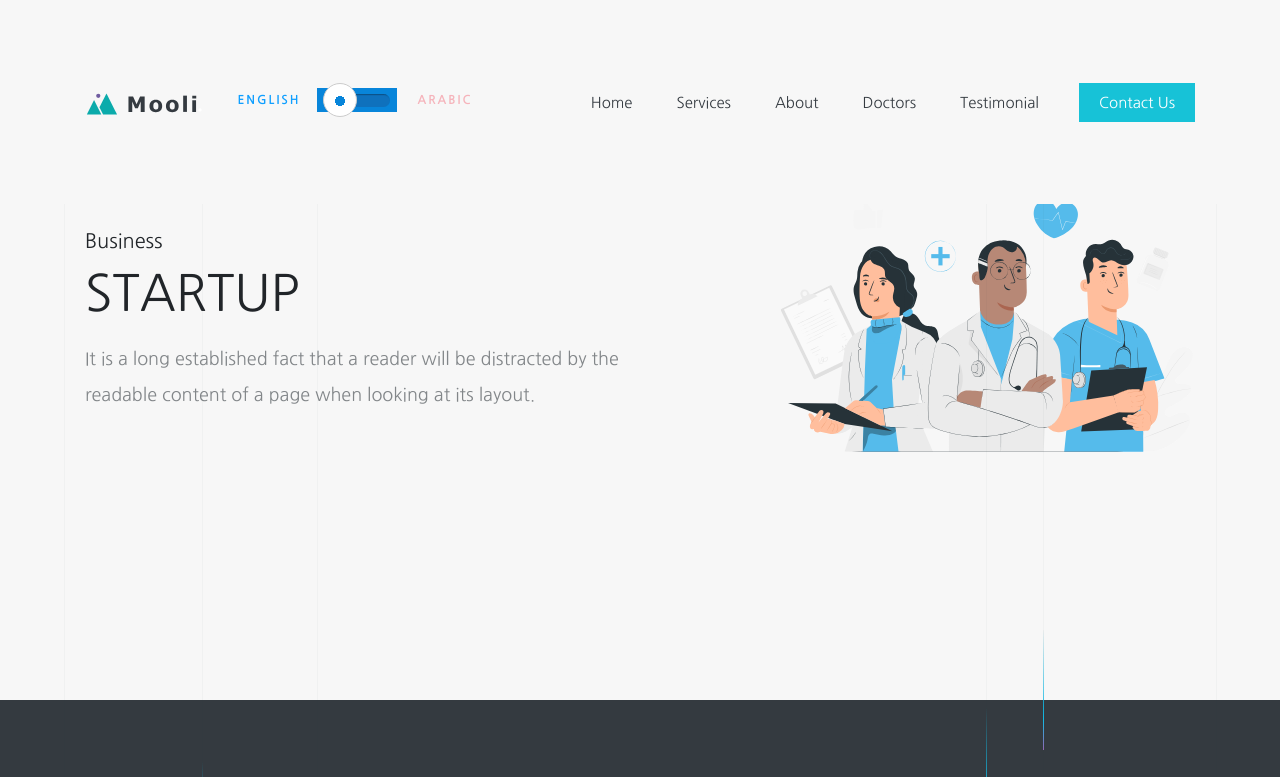
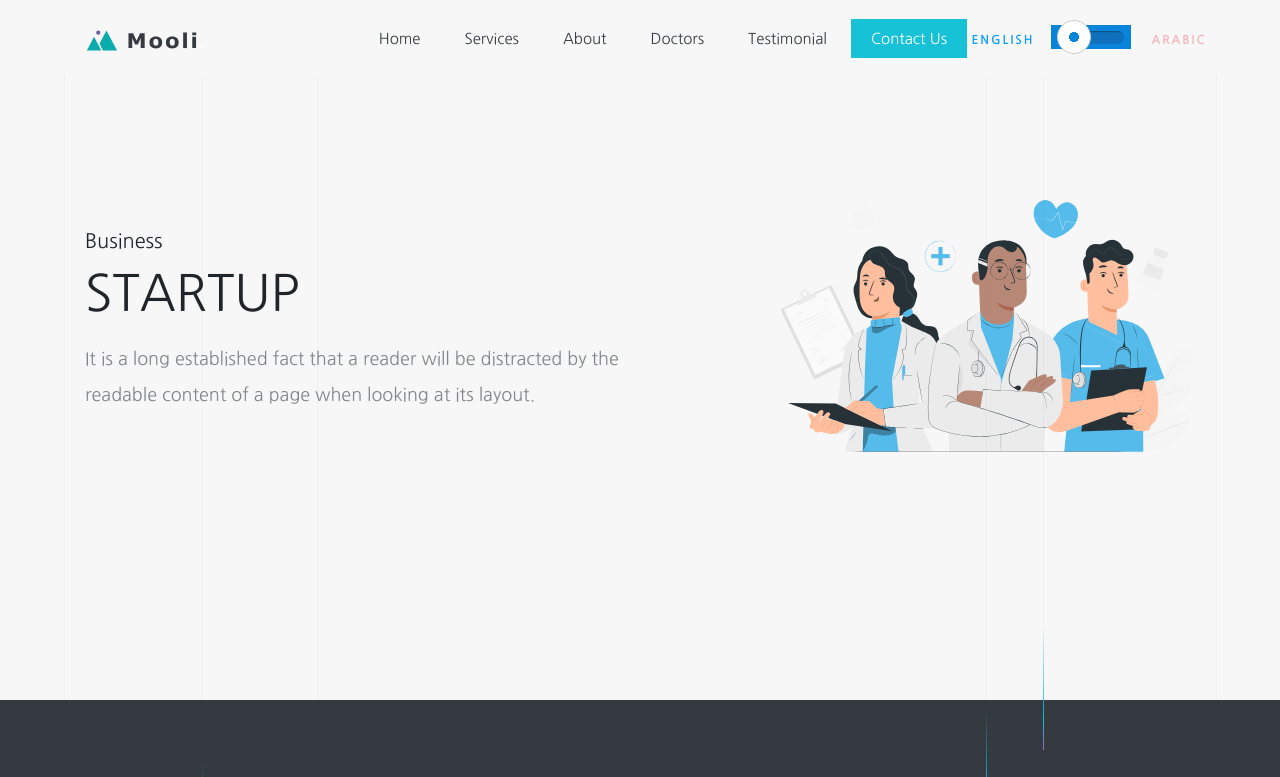
Before and after one commit to azuapp/alkafaat-website, a website: page index.html in a window 1280 px wide. Shown: the top 777 px of the page. Drawn offline with Linux system fonts and the light colour scheme; a script that the page names is missing.

Commit message:
edit lanuage button

```diff
--- a/assets/scss/_main.scss
+++ b/assets/scss/_main.scss
@@ -13,15 +13,10 @@ html {
 	}
 }
 
-.jumbotron {border-radius: 0;margin-bottom: 0;background: #f7f7f7}
-
-//.jumbotron.df-bg-primary {
-//	background-color: #083386;
-//}
+.language-switcher {border-radius: 0;margin-bottom: 0;background: transparent}
 
 .df-switch {
 	margin-top: 20px;
-	//padding: 2rem;
 	text-align: center;
 }
 .btn-toggle {
@@ -47,7 +42,6 @@ html {
 }
 .btn-toggle:before,
 .btn-toggle:after {
-	line-height: 1.5rem;
 	width: 4rem;
 	text-align: center;
 	font-weight: 600;
--- a/i18next.js
+++ b/i18next.js
@@ -6,15 +6,14 @@ function setDirection(lng) {
   if (lng === 'ar') {
     document.documentElement.dir = "rtl";
     document.documentElement.classList.add("rtl");
-    button.setAttribute("aria-pressed", "true")
-    button.classList.add("active", "focus");
-    // btn btn-lg btn-toggle active
+    button.setAttribute("aria-pressed", "false")
+    button.classList.remove("active", "focus");
   } else {
     document.documentElement.dir = "ltr";
     document.documentElement.classList.remove("rtl");
     document.getElementById("change-language").setAttribute("aria-pressed", "true")
-    button.setAttribute("aria-pressed", "false")
-    button.classList.remove("active", "focus");
+    button.setAttribute("aria-pressed", "true")
+    button.classList.add("active", "focus");
 
   }
 }
--- a/index.html
+++ b/index.html
@@ -64,14 +64,7 @@
         >
           <span class="navbar-toggler-icon"><i class="mdi mdi-menu"> </i></span>
         </button>
-        <div class="jumbotron" id="change-language">
-          <div class="df-switch">
-            <button type="button" class="btn btn-lg btn-toggle" data-toggle="button" aria-pressed="false" autocomplete="off">
-              <div class="inner-handle"></div>
-              <div class="handle"></div>
-            </button>
-          </div>
-        </div>
+
         <div class="collapse navbar-collapse" id="navbarTogglerDemo01">
           <div
             class="d-lg-none d-flex justify-content-between px-4 py-3 align-items-center"
@@ -106,8 +99,19 @@
             <li class="nav-item">
               <a class="nav-link" href="#contact" data-i18n="header.contact">Contact Us</a>
             </li>
+            <li class="nav-item">
+            <div class="language-switcher" id="change-language">
+              <div class="df-switch">
+                <button type="button" class="btn btn-lg btn-toggle" data-toggle="button" aria-pressed="false" autocomplete="off">
+                  <div class="inner-handle"></div>
+                  <div class="handle"></div>
+                </button>
+              </div>
+            </div>
+          </li>
           </ul>
         </div>
+
       </div>
     </nav>
 
```
Also changed, not shown: assets/css/style.min.css.
